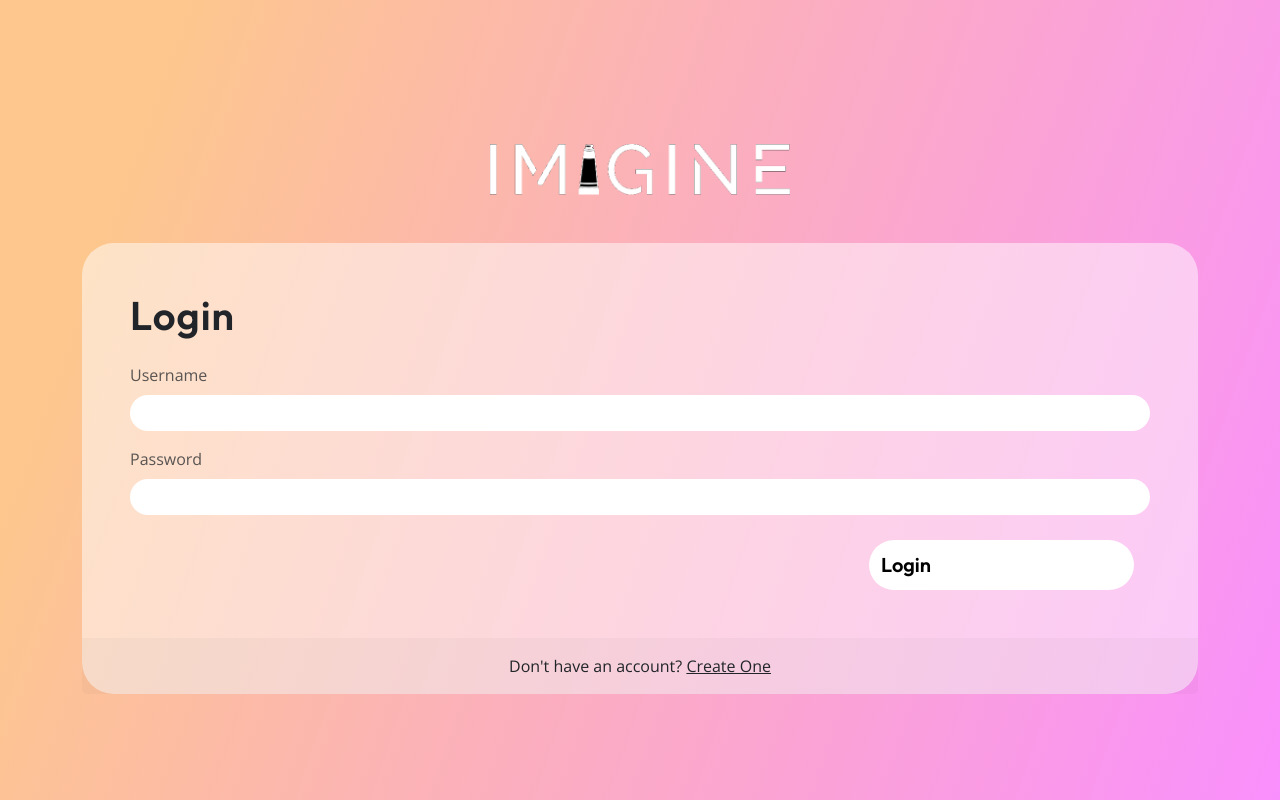
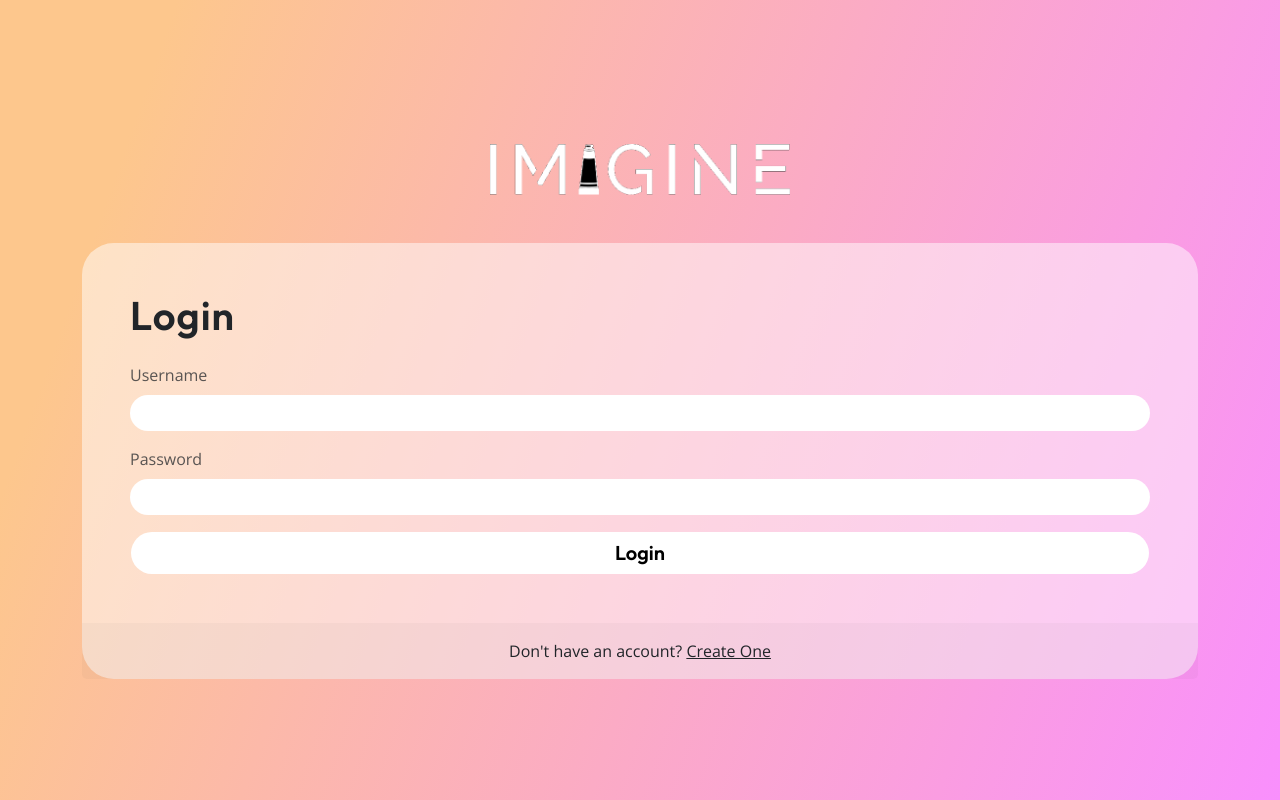
Before and after one commit to xuche123/capstone, a Django app: page /login in a window 1280 px wide. Run offline with Django 4.2, Linux system fonts and the light colour scheme.

Commit message:
fix bugs

```diff
--- a/imagine/static/imagine/styles.css
+++ b/imagine/static/imagine/styles.css
@@ -43,15 +43,18 @@
   border: none;
 }
 
-.login-card .index-buttons,
-.register-card .index-buttons {
-  margin-top: 25px;
+.login-card .login-buttons,
+.register-card .login-buttons {
+  /* margin-top: 25px; */
   background-color: white;
   color: black;
+  font-family: "outfit", sans-serif;
+  font-size: 20px;
+  border-radius: 50px;
 }
 
-.login-card .index-buttons:hover,
-.register-card .index-buttons:hover {
+.login-card .login-buttons:hover,
+.register-card .login-buttons:hover {
   background-color: black;
   color: white;
 }
--- a/imagine/templates/imagine/login.html
+++ b/imagine/templates/imagine/login.html
@@ -69,7 +69,10 @@
                       <div class="invalid-feedback">Password is required</div>
                     </div>
 
-                    <button type="submit" class="btn ms-auto index-buttons">
+                    <button
+                      type="submit"
+                      class="btn ms-auto form-control login-buttons"
+                    >
                       Login
                     </button>
                   </form>
```
Also changed, not shown: db.sqlite3.
